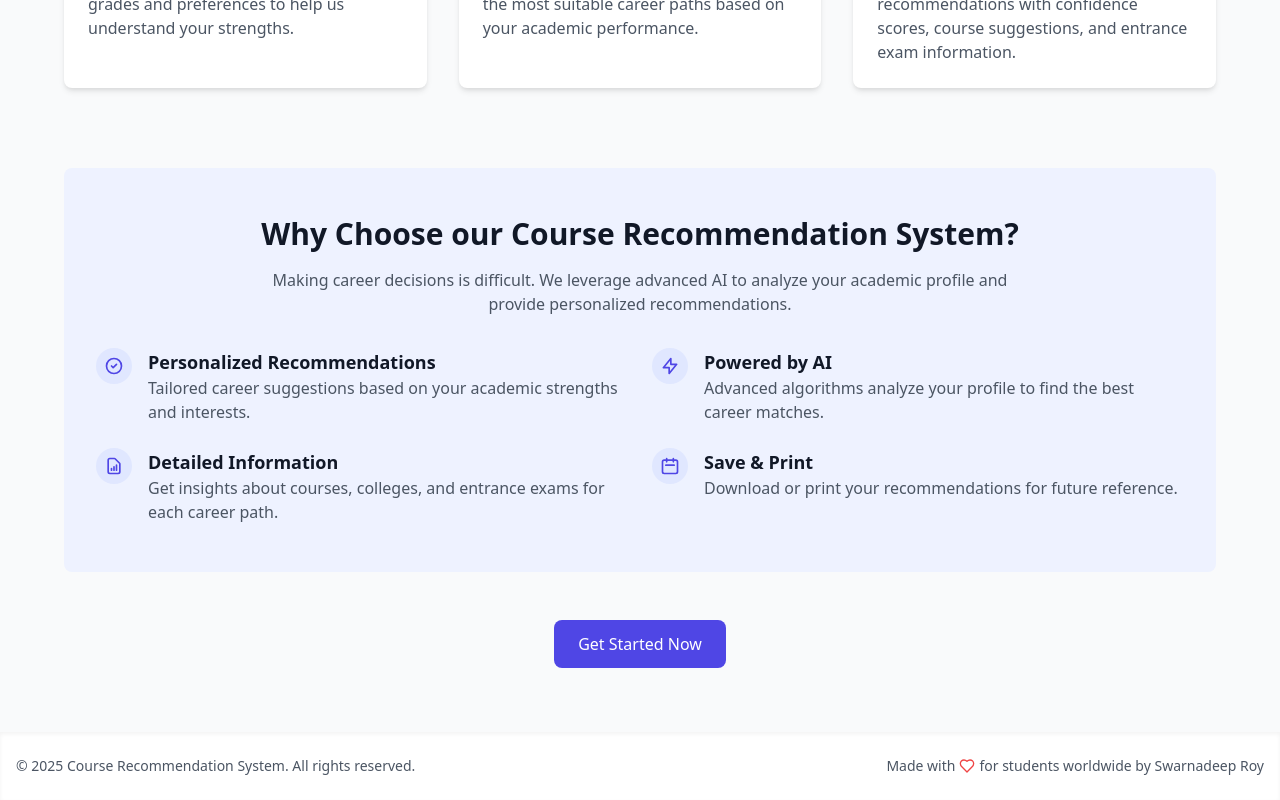
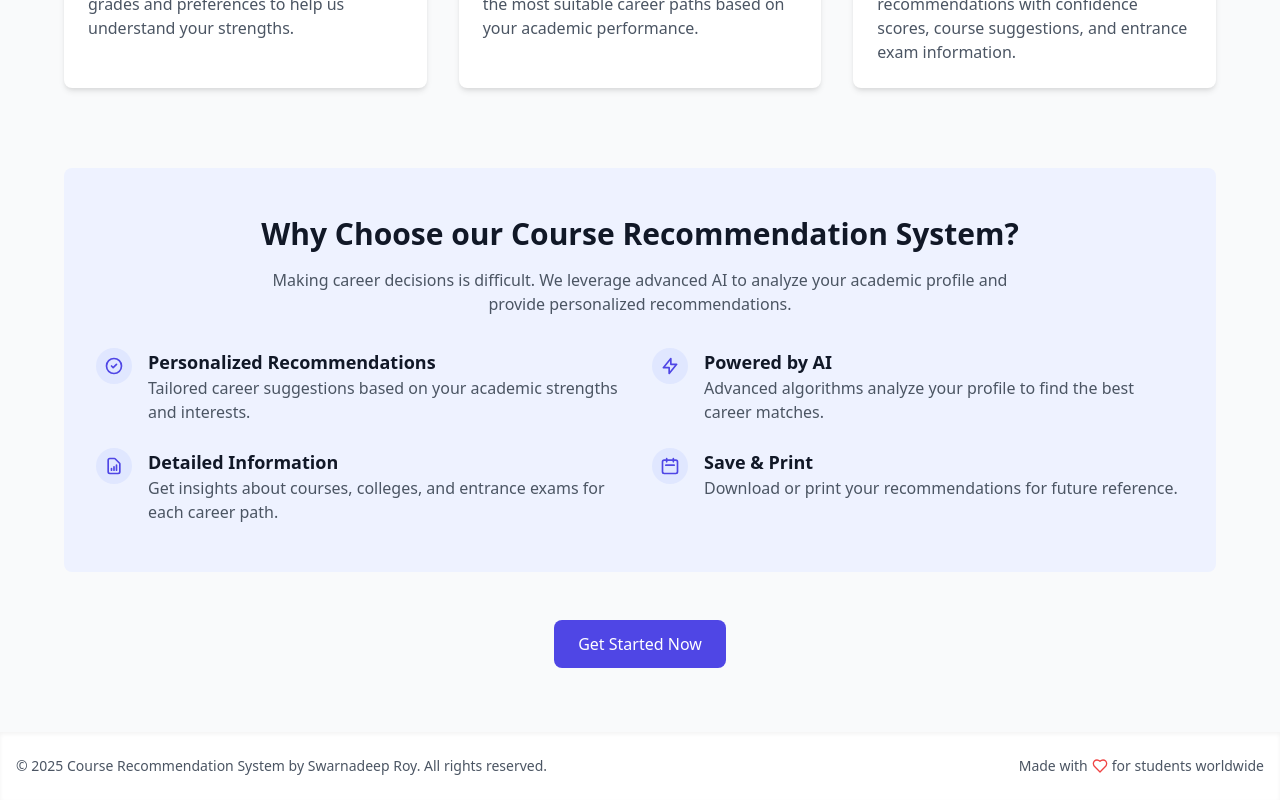
Before and after one commit to FlameInDark-Team/CareerPath-Finder, a React (Vite) app: page / in a window 1280 px wide. Shown: the part 672-1472 px from the top of the page. Built offline with nearby package versions, Linux system fonts and the light colour scheme.

Commit message:
Update Footer.tsx

```diff
--- a/src/components/Footer.tsx
+++ b/src/components/Footer.tsx
@@ -7,12 +7,12 @@ const Footer: React.FC = () => {
       <div className="container mx-auto">
         <div className="flex flex-col md:flex-row justify-between items-center">
           <p className="text-gray-600 dark:text-gray-300 text-sm">
-            © {new Date().getFullYear()} Course Recommendation System. All rights reserved.
+            © {new Date().getFullYear()} Course Recommendation System by Swarnadeep Roy. All rights reserved.
           </p>
 
           <div className="flex items-center mt-4 md:mt-0">
             <span className="text-gray-600 dark:text-gray-300 text-sm flex items-center">
-              Made with <Heart className="h-4 w-4 mx-1 text-red-500" /> for students worldwide by Swarnadeep Roy
+              Made with <Heart className="h-4 w-4 mx-1 text-red-500" /> for students worldwide
             </span>
           </div>
         </div>
```
